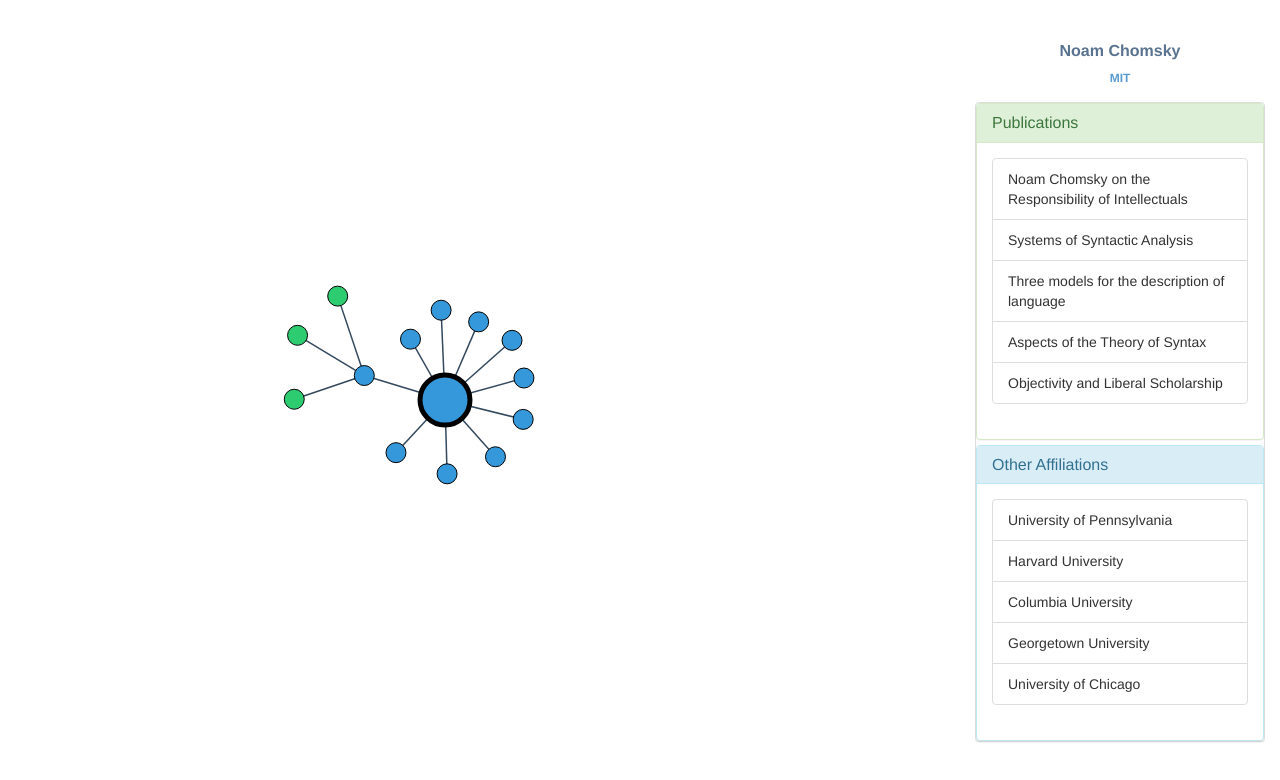
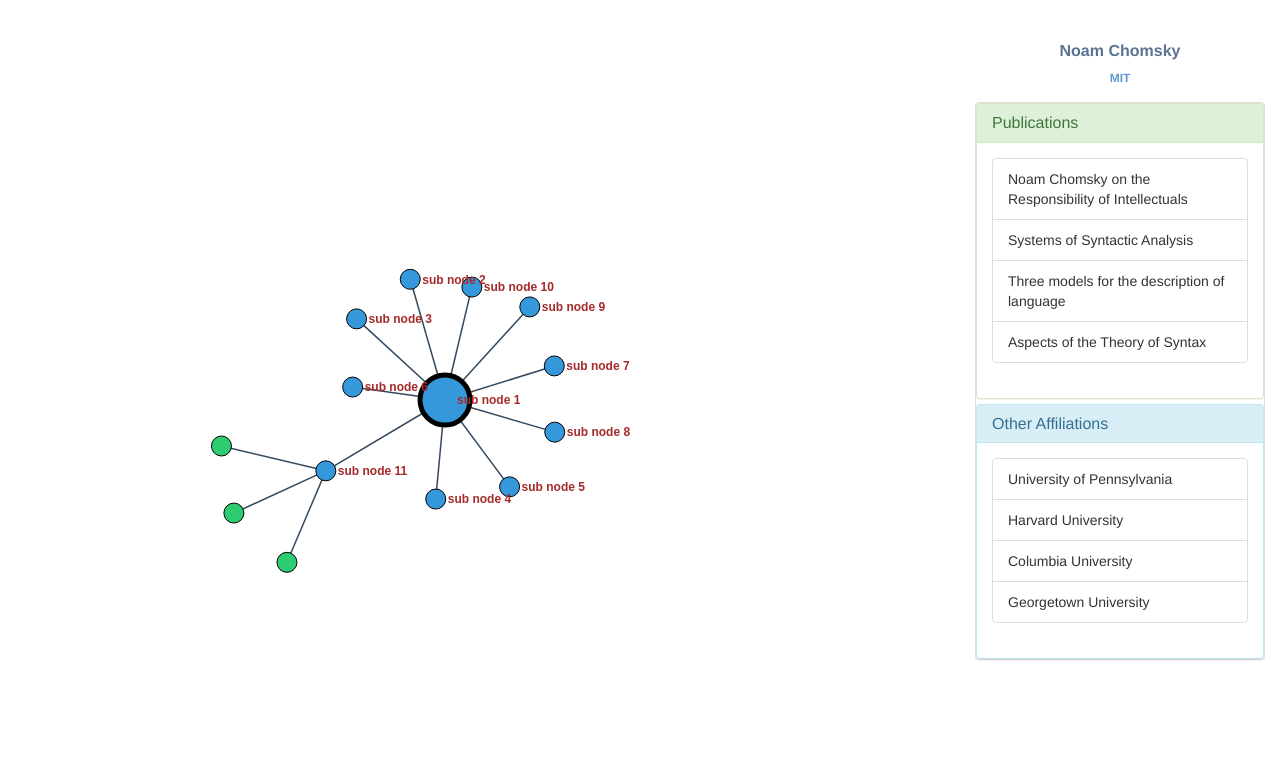
Before and after one commit to pradeepvairamani/DVA-project, a plain HTML site: page index.html in a window 1280 px wide. Drawn offline with Linux system fonts and the light colour scheme.

Commit message:
Text for relevant clusters: non current cluster centre + neighbours of current cluster centre. Node dependent charge and linkDist. Reducing tabel text for now to fit in the screen

```diff
--- a/css/style.css
+++ b/css/style.css
@@ -10,6 +10,12 @@
     fill: none;
     stroke: #34495e;
     stroke-width: 1.5px;
+}
+
+text.node {
+  fill: #000;
+  font: 10px sans-serif;
+  pointer-events: none;
 }
 
 body {
--- a/index.html
+++ b/index.html
@@ -43,7 +43,7 @@
   <li class="list-group-item"> Systems of Syntactic Analysis</li>
   <li class="list-group-item"> Three models for the description of language</li>
   <li class="list-group-item"> Aspects of the Theory of Syntax</li>
-  <li class="list-group-item"> Objectivity and Liberal Scholarship</li>
+  <!-- <li class="list-group-item"> Objectivity and Liberal Scholarship</li> -->
 </ul>
          </div>
       </div>
@@ -66,7 +66,7 @@
   <li class="list-group-item">Harvard University</li>
   <li class="list-group-item">Columbia University</li>
   <li class="list-group-item">Georgetown University</li>
-  <li class="list-group-item">University of Chicago</li>
+  <!-- <li class="list-group-item">University of Chicago</li> -->
 </ul>
          </div>
       </div>
--- a/js/bubble.js
+++ b/js/bubble.js
@@ -13,10 +13,13 @@
     return getid.counter;
 }
 
+var global_id = 1;
+var curr_grpid = 1;
+
 var small_radius = 10;
 var w = window.innerWidth - $(".col-md-3").width() - 100,
     h = window.innerHeight,
-    radius = small_radius, node,link,root;
+    radius = small_radius, node,link,root, text;
 
 function getnodeobj(group,name){
     var obj = new Object();
@@ -48,7 +51,6 @@
   .attr('class', 'd3-tip')
   .offset([-10, 0])
   .html(function(d) {
-    console.log(d);
     return "<strong>Name:</strong> <span style='color:red'>" + d.name + "</span><br>\
             <strong>Id:</strong> <span style='color:red'>" + d.id + "</span><br>\
             <strong>Group:</strong> <span style='color:red'>" + d.group + "</span><br>\
@@ -57,8 +59,8 @@
 
 var force = d3.layout.force()
     .on("tick", tick)
-    .charge(function(d) { return -500; })
-    .linkDistance(function(d) { return d.target._children ? 1000/small_radius : 500/small_radius; })
+    .charge(function(d) { return d.group == curr_grpid ? -1500 : -700; })
+    .linkDistance(function(d) { return d.group == curr_grpid ? 1000/small_radius : 500/small_radius; })
     .size([w, h - 160]);
 
 var svg = d3.select("body").append("svg")
@@ -69,10 +71,9 @@
 
 root = words[0];
 update();
-var global_id = 1;
-var curr_grpid = 1;
 
 function update() {
+    d3.selectAll("svg > *").remove();
     var nodes = flatten(root),
     links = d3.layout.tree().links(nodes);
 
@@ -106,7 +107,22 @@
         .style("fill", color)
         .on("click", click)
         .on("dblclick", dblclick)
-        //.call(force.drag);
+        .call(force.drag);
+
+    text = svg.selectAll("text.node")
+        .attr("class", "node")
+        .data(nodes)
+        .enter().append("svg:text")
+        .filter(function(d){ return (d.group == curr_grpid) ||((d.id != global_id)&&(d.children != null)); })
+        .attr("dx", 12)
+        .attr("dy", ".35em")
+        .text(function(d) { return d.name })
+        .attr("font-family", "sans-serif")
+        .attr("font-size", "12px")
+        .attr("font-weight", "bold")
+        .attr("fill", "brown")
+        .attr("x", function(d) { return d.x; })
+        .attr("y", function(d) { return d.y; });
 
     // Exit any old nodes.
     node.exit().remove();
@@ -145,7 +161,11 @@
         })
         .on('mouseover', tip.show)
         .on('mouseout', tip.hide);
-;
+
+    //node.attr("transform", function(d) { return "translate(" + d.x + "," + d.y + ")"; });
+    text.filter(function(d){return (d.group == curr_grpid) ||((d.id != global_id)&&(d.children != null));})
+        .attr("x", function(d) { return d.x; })
+        .attr("y", function(d) { return d.y; });
 
     link.attr("x1", function(d) { return d.source.x; })
         .attr("y1", function(d) { return d.source.y; })
@@ -165,14 +185,13 @@
         d.children = null;
     }
     else {
-        d._children = [];
+        d._children = null;
+        d.children = [];
         var group = getgroup_ni(true);
         curr_grpid = group;
         for (i = 0; i < 10; i++) {
-            d._children.push(getnodeobj(group));
+            d.children.push(getnodeobj(group));
         }
-        d.children = d._children;
-        d._children = null;
     }
     update();
     tick(); // anyhow called again after this function call, but calling here is just fo flush previous fixed value.
@@ -213,3 +232,13 @@
 }
 
 };
+
+// node.enter().append("svg:text")
+    //     .attr("class", "text")
+    //   .attr("dx", 12)
+    //   .attr("dy", ".35em")
+    //   .text(function(d) { return d.name })
+    // .attr("font-family", "sans-serif")
+    // .attr("font-size", "8px")
+    // .attr("font-weight", "bold")
+    // .attr("fill", "red");
```
